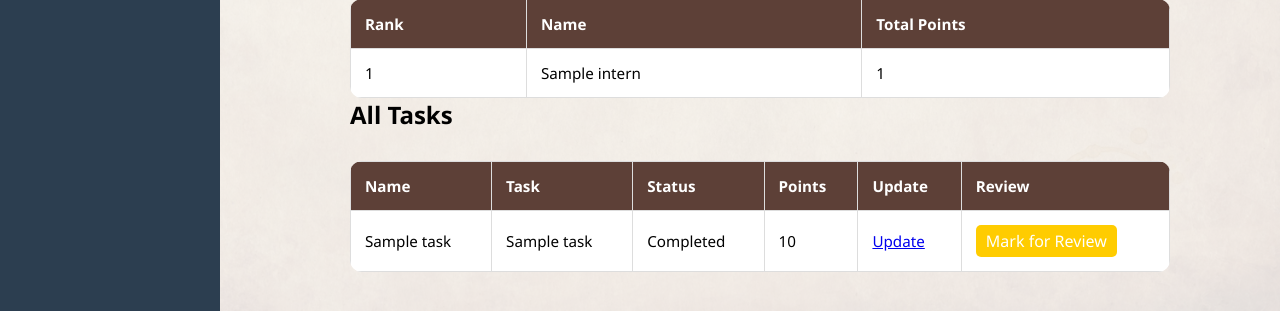
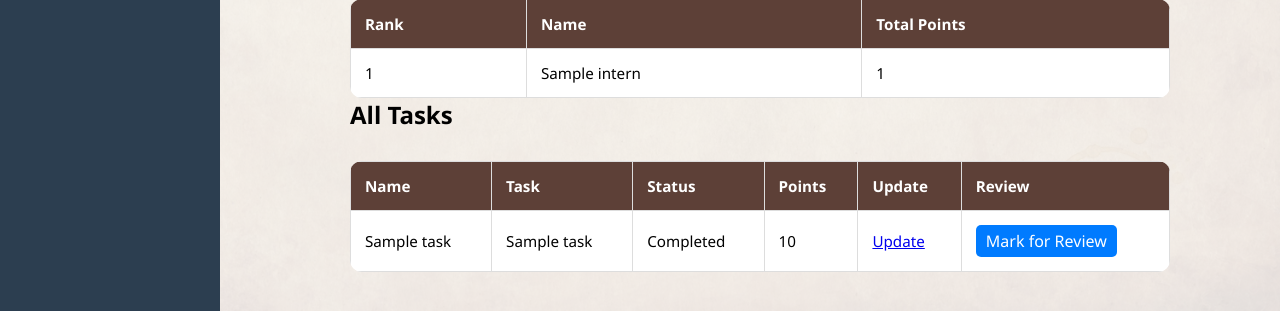
Before and after one commit to moulik3637/intern, a Flask app: template templates/index.html in a window 1280 px wide. Shown: the part 489-800 px from the top of the page. Run offline with Flask 3, Linux system fonts and the light colour scheme; the template is opened without the code that fills it: most values are stand-ins (such as "Sample title", 1, 10 or a date in 2020).

Commit message:
index.html

```diff
--- a/templates/index.html
+++ b/templates/index.html
@@ -90,7 +90,10 @@
                     </td>
                     <td>
                         <form action="{{ url_for('mark_for_review', task_id=task.id) }}" method="post" style="display:inline;" onsubmit="return confirm('Are you sure you want to mark this task for review?');">
-                            <button type="submit" style="padding: 5px 10px; background: #ffcc00; border: none; border-radius: 5px; cursor: pointer;">Mark for Review</button>
+                            <button type="submit" style="padding: 5px 10px; background: #007bff; color: white; border: none; border-radius: 5px; cursor: pointer;">
+    Mark for Review
+</button>
+
                         </form>
                     </td>
                 </tr>
```
